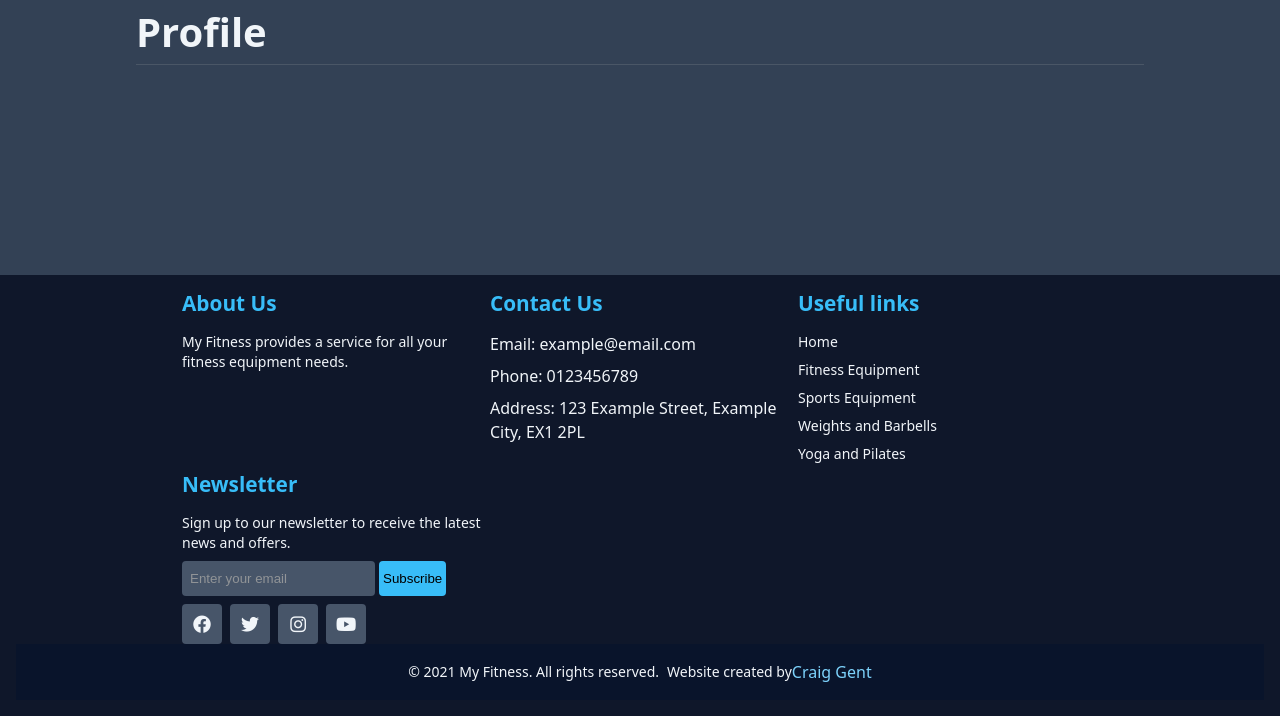
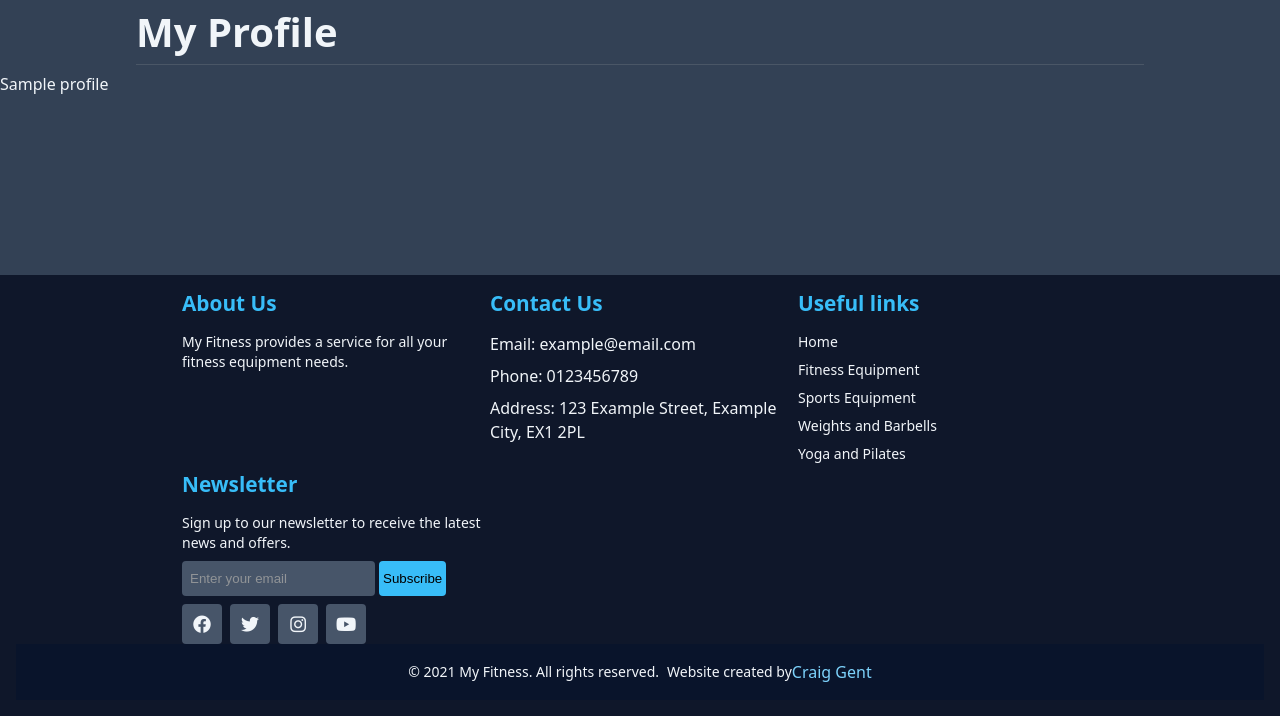
Before and after one commit to Genty83/My-Fitness, a Django app: template profiles/templates/profiles/profile.html in a window 1280 px wide. Shown: the part 84-800 px from the top of the page. Run offline with Django 3.2, Linux system fonts and the light colour scheme; the template is opened without the code that fills it: most values are stand-ins (such as "Sample title", 1, 10 or a date in 2020); some libraries are stand-ins or nearby versions.

Commit message:
Updated profiles app

```diff
--- a/my_fitness/urls.py
+++ b/my_fitness/urls.py
@@ -15,6 +15,6 @@ urlpatterns = [
     path('checkout/', include('checkout.urls')),
     path('favourites/', include('favourites.urls')),
     path('newsletter/', include('newsletter.urls')),
-    path('profiles/', include('profiles.urls')),
+    path('profile/', include('profiles.urls')),
     path('reviews/', include('reviews.urls')),
 ] + static(settings.MEDIA_URL, document_root=settings.MEDIA_ROOT)
--- a/profiles/templates/profiles/profile.html
+++ b/profiles/templates/profiles/profile.html
@@ -6,7 +6,8 @@
 
 {% block content %}
 <div class="container width-80 breakpoint-lg margin-auto pad-2">
-  <h1>Profile</h1>
+  <h1>My Profile</h1>
   <hr>
 </div>
+{{ profile }}
 {% endblock %}
--- a/templates/includes/header.html
+++ b/templates/includes/header.html
@@ -83,7 +83,7 @@
 
           <!-- Button group -->
           <div class="flex-row align-center gap-2">
-            <a href="#" class="btn btn-icon bg-slate-600 transition-medium shadow-hover-1 sh-sky-400 bd-radius-2">
+            <a href="{% url 'profile' %}" class="btn btn-icon bg-slate-600 transition-medium shadow-hover-1 sh-sky-400 bd-radius-2">
               <i class="fas fa-user ft-sky-500"></i>
               profile
             </a>
```
Also changed, not shown: home/templates/home/home.html (+8 -0 lines), profiles/views.py (+7 -3 lines), db.sqlite3.
